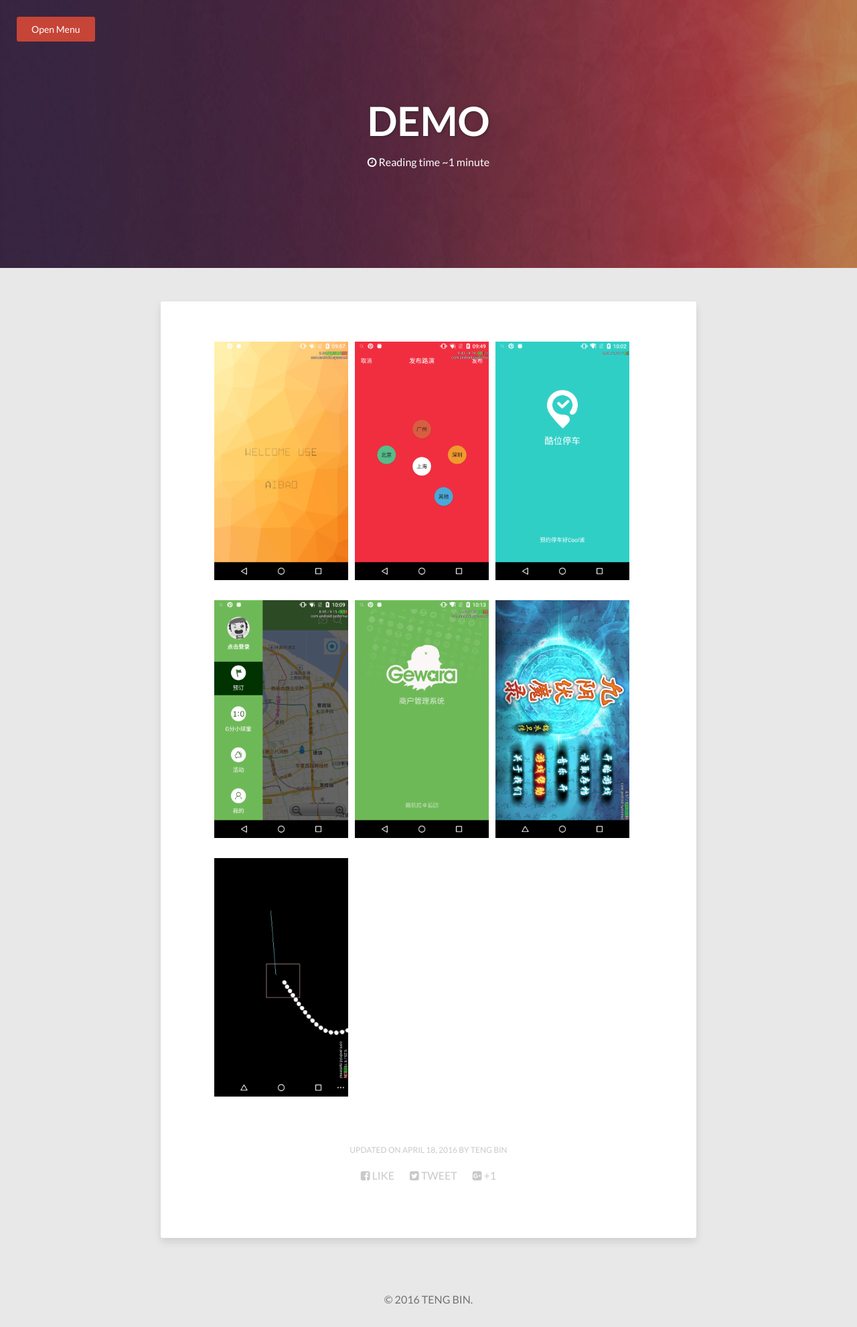
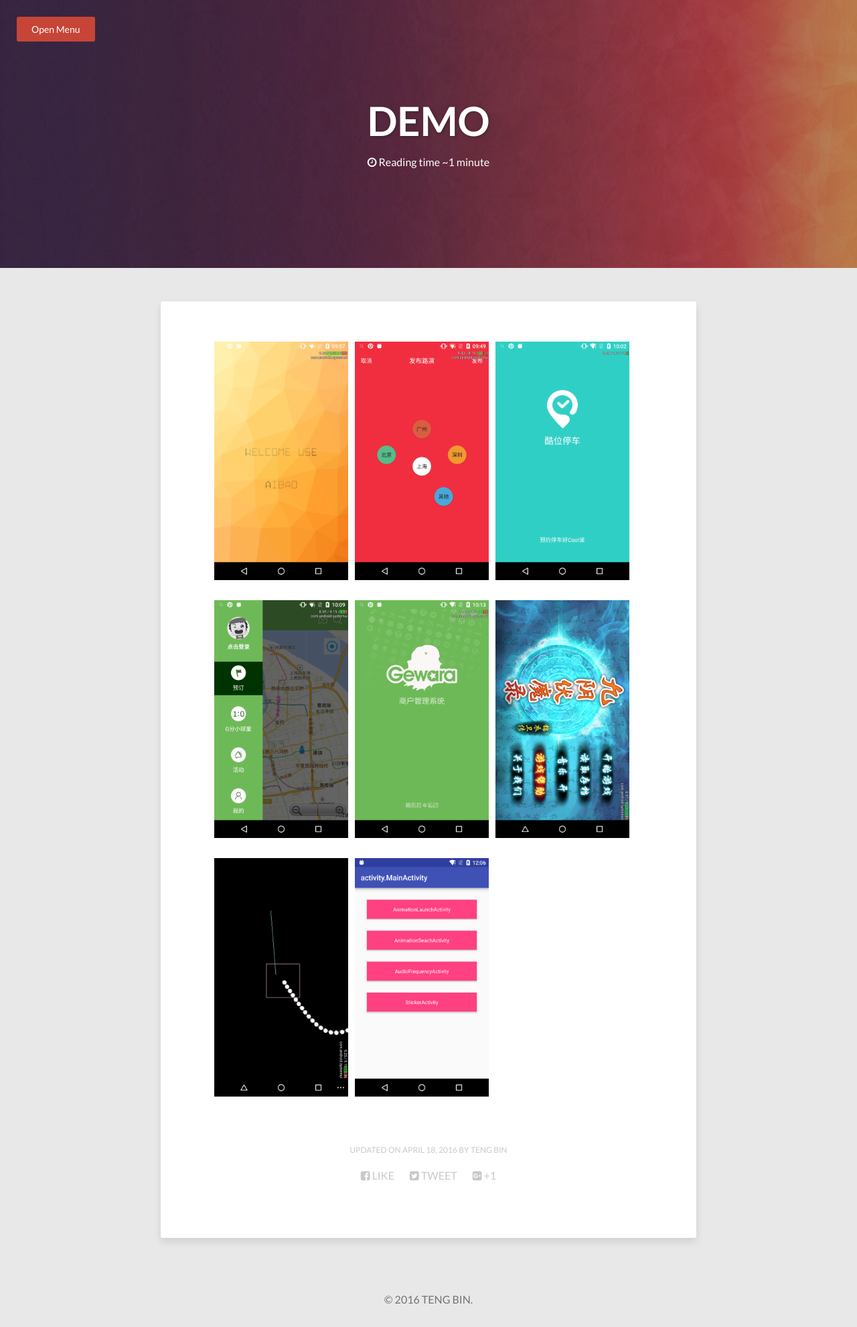
Before and after one commit to tengbinlive/tengbinlive.github.io, a Jekyll site: the page built from resume/index.md, in a window 1280 px wide. Shown: the whole page at 67% size. Built offline with Jekyll 4.4.1, drawn with Linux system fonts in a browser that asks for light colours; nearby versions of some CDN libraries.

Commit message:
no message

```diff
--- a/resume/index.md
+++ b/resume/index.md
@@ -21,4 +21,5 @@
 
 <figure class="third">
     <a href="http://fir.im/z3cv" target="_blank"><img src="/images/device-2016-04-18-102232.png" alt=""></a>
+    <a href="http://fir.im/m5t8" target="_blank"><img src="/images/device-2016-06-07-120624.png" alt=""></a>
 </figure>
```
Also changed, not shown: images/device-2016-06-07-120624.png (added).
